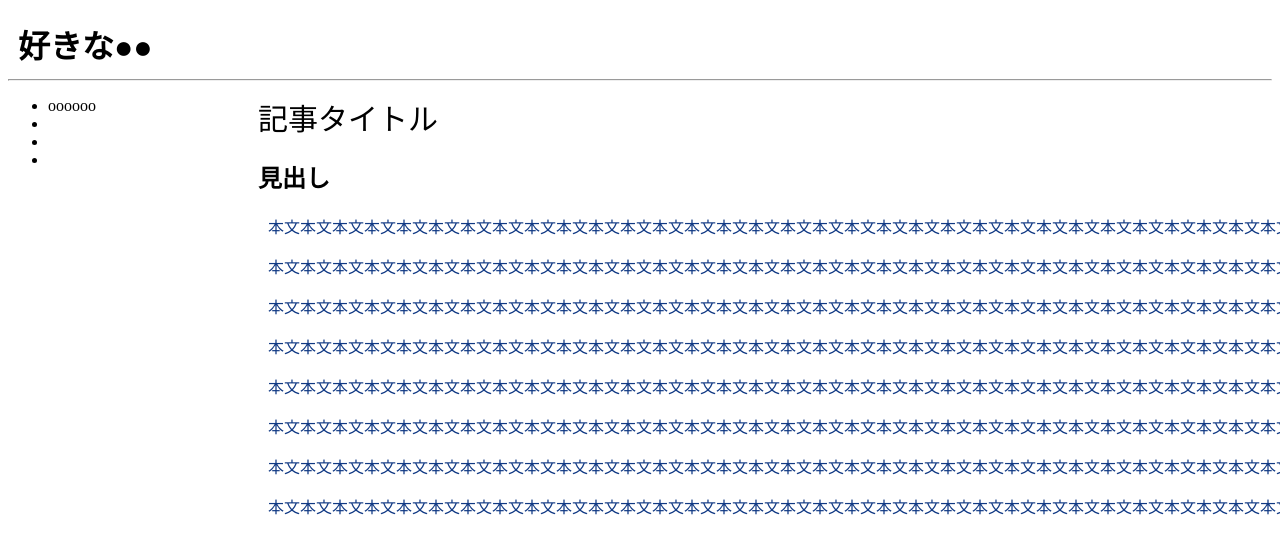
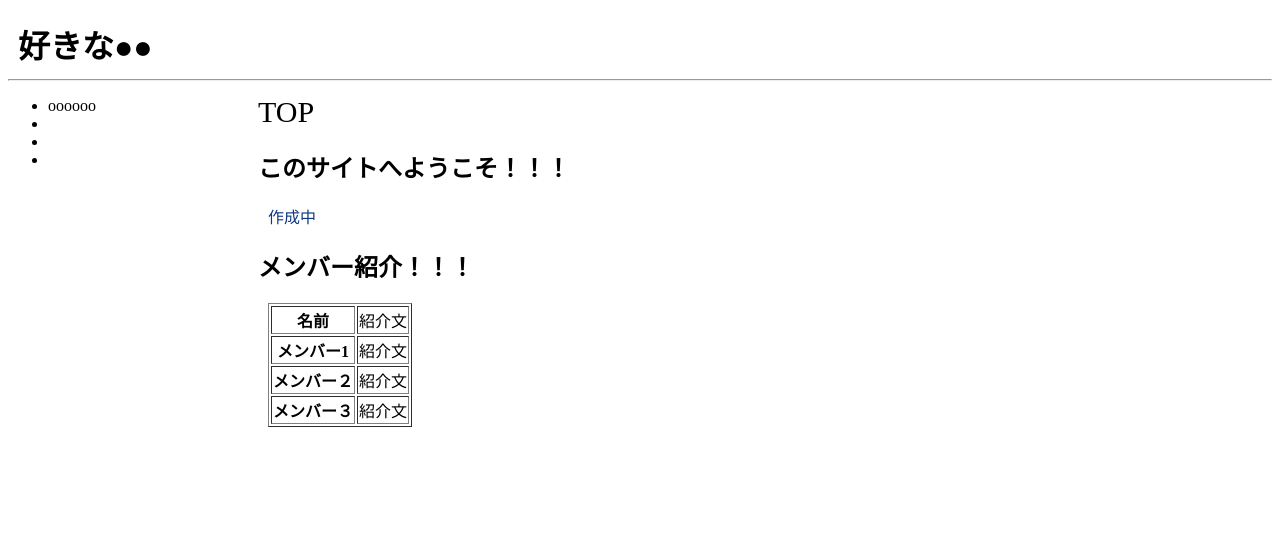
Before and after one commit to 1f102400707/team-project, a plain HTML site: page HTML/index.html in a window 1280 px wide. Shown: the top 554 px of the page. Drawn offline with Linux system fonts and the light colour scheme; files whose address does not match are found by name.

Commit message:
TOPページ：メンバー紹介表追加
メンバー紹介表を作成しました。

```diff
--- a/HTML/index.html
+++ b/HTML/index.html
@@ -16,17 +16,19 @@
 
         <div id = "main">
 
-            <span id = "title">記事タイトル</span>
-            <h2>見出し</h2>
+            <span id = "title">TOP</span>
+            <h2>このサイトへようこそ！！！</h2>
             <div class = "mainmsg">
-                <p>本文本文本文本文本文本文本文本文本文本文本文本文本文本文本文本文本文本文本文本文本文本文本文本文本文本文本文本文本文本文本文本文本文本文本文本文本文本文</p>
-                <p>本文本文本文本文本文本文本文本文本文本文本文本文本文本文本文本文本文本文本文本文本文本文本文本文本文本文本文本文本文本文本文本文本文本文本文本文本文本文</p>
-                <p>本文本文本文本文本文本文本文本文本文本文本文本文本文本文本文本文本文本文本文本文本文本文本文本文本文本文本文本文本文本文本文本文本文本文本文本文本文本文</p>
-                <p>本文本文本文本文本文本文本文本文本文本文本文本文本文本文本文本文本文本文本文本文本文本文本文本文本文本文本文本文本文本文本文本文本文本文本文本文本文本文</p>
-                <p>本文本文本文本文本文本文本文本文本文本文本文本文本文本文本文本文本文本文本文本文本文本文本文本文本文本文本文本文本文本文本文本文本文本文本文本文本文本文</p>
-                <p>本文本文本文本文本文本文本文本文本文本文本文本文本文本文本文本文本文本文本文本文本文本文本文本文本文本文本文本文本文本文本文本文本文本文本文本文本文本文</p>
-                <p>本文本文本文本文本文本文本文本文本文本文本文本文本文本文本文本文本文本文本文本文本文本文本文本文本文本文本文本文本文本文本文本文本文本文本文本文本文本文</p>
-                <p>本文本文本文本文本文本文本文本文本文本文本文本文本文本文本文本文本文本文本文本文本文本文本文本文本文本文本文本文本文本文本文本文本文本文本文本文本文本文</p>
+                <P>作成中</P>
+            </div>
+
+            <h2>メンバー紹介！！！</h2>
+            <table class = "mainmsg" border  = "1">
+                <tr><th>名前</th><td>紹介文</td></tr>
+                <tr><th>メンバー1</th><td>紹介文</td></tr>
+                <tr><th>メンバー２</th><td>紹介文</td></tr>
+                <tr><th>メンバー３</th><td>紹介文</td></tr>
+            </table>
             </div>
         </div>
     </body>
```
